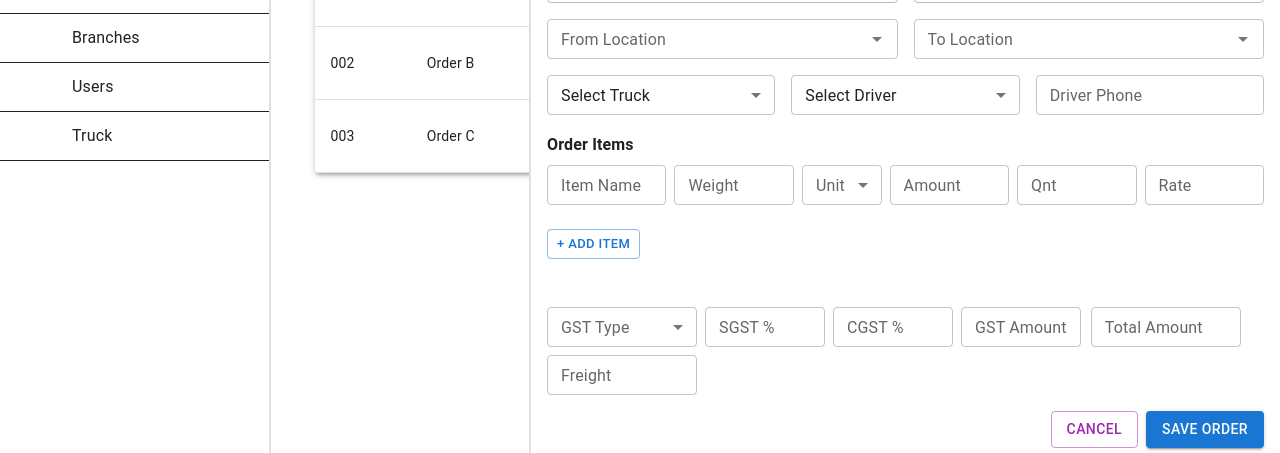
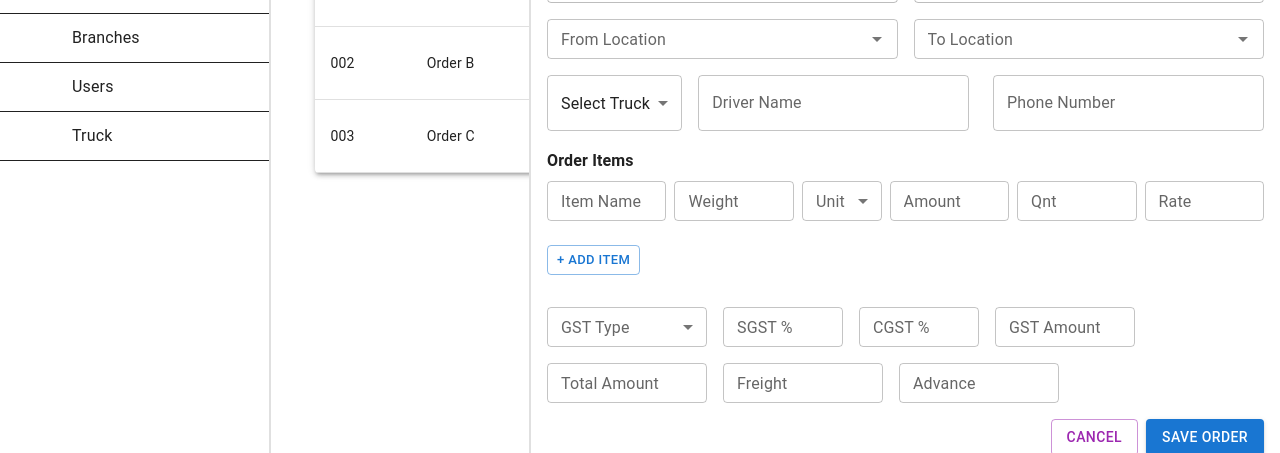
Before and after one commit to MustafaKheda/TransportUI, a React (Vite) app: page /dashboard in a window 1280 px wide. Both pictures are taken after a click on the button "ADD NEW". Shown: the part 165-618 px from the top of the page. Built offline with nearby package versions, Linux system fonts and the light colour scheme; some icons are missing.

Commit message:
order drawer updated

```diff
--- a/src/components/DashboardPage/AddNewOrderModal.jsx
+++ b/src/components/DashboardPage/AddNewOrderModal.jsx
@@ -15,6 +15,7 @@ import {
 } from "@mui/material";
 import DeleteIcon from "@mui/icons-material/Delete";
 import IconButton from "@mui/material/IconButton";
+import DriverAutocomplete from "./DriverSelectorBox";
 
 const consignerList = ["ABC Logistics", "XYZ Transport", "PQR Shipping"];
 const consigneeList = ["DEF Enterprises", "LMN Distributors", "STU Retailers"];
@@ -49,12 +50,12 @@ const AddNewOrderModal = ({ onClose }) => {
     freight: "",
   });
   const [orderItems, setOrderItems] = useState([
-    { itemName: "", weight: "", unit: "", amount: "",qnt:"",rate:"" },
+    { itemName: "", weight: "", unit: "", amount: "", qnt: "", rate: "" },
   ]);
   const addOrderItem = () => {
     setOrderItems([
       ...orderItems,
-      { itemName: "", weight: "", unit: "", amount: "",qnt:"",rate:"" },
+      { itemName: "", weight: "", unit: "", amount: "", qnt: "", rate: "" },
     ]);
   };
   const orders = [
@@ -139,7 +140,6 @@ const AddNewOrderModal = ({ onClose }) => {
           padding: 2,
         }}
       >
-
         <Autocomplete
           size="small"
           options={consignerList}
@@ -198,7 +198,6 @@ const AddNewOrderModal = ({ onClose }) => {
           }
         />
 
-
         {/* Truck, Driver Name, and Driver Phone in one line */}
         <Box sx={{ display: "flex", gap: 2, gridColumn: "span 2" }}>
           {/* Truck Number */}
@@ -222,39 +221,7 @@ const AddNewOrderModal = ({ onClose }) => {
           </Select>
 
           {/* Driver Name */}
-          <Select
-            size="small"
-            name="driverName"
-            value={orderData.driverName}
-            onChange={(e) => {
-              const selectedDriver = drivers.find((d) => d.name === e.target.value);
-              setOrderData({
-                ...orderData,
-                driverName: selectedDriver.name,
-                driverPhone: selectedDriver.phone,
-              });
-            }}
-            displayEmpty
-            sx={{ flex: 1 }}
-          >
-            <MenuItem value="" disabled>
-              Select Driver
-            </MenuItem>
-            {drivers.map((driver) => (
-              <MenuItem key={driver.name} value={driver.name}>
-                {driver.name}
-              </MenuItem>
-            ))}
-          </Select>
-
-          {/* Driver Phone */}
-          <TextField
-            size="small"
-            label="Driver Phone"
-            name="driverPhone"
-            value={orderData.driverPhone}
-            sx={{ flex: 1 }}
-          />
+          <DriverAutocomplete />
         </Box>
       </Box>
       <Box sx={{ px: 2 }}>
@@ -274,7 +241,7 @@ const AddNewOrderModal = ({ onClose }) => {
               onChange={(e) =>
                 handleOrderItemChange(index, "itemName", e.target.value)
               }
-              sx={{ flex: .6 }}
+              sx={{ flex: 0.6 }}
             />
             <TextField
               size="small"
@@ -283,9 +250,9 @@ const AddNewOrderModal = ({ onClose }) => {
               onChange={(e) =>
                 handleOrderItemChange(index, "weight", e.target.value)
               }
-              sx={{ flex: .6 }}
+              sx={{ flex: 0.6 }}
             />
-            <FormControl size="small" sx={{ flex: .4 }}>
+            <FormControl size="small" sx={{ flex: 0.4 }}>
               <InputLabel>Unit</InputLabel>
               <Select
                 value={item.unit}
@@ -306,7 +273,7 @@ const AddNewOrderModal = ({ onClose }) => {
               onChange={(e) =>
                 handleOrderItemChange(index, "amount", e.target.value)
               }
-              sx={{ flex: .6 }}
+              sx={{ flex: 0.6 }}
             />
             <TextField
               size="small"
@@ -315,7 +282,7 @@ const AddNewOrderModal = ({ onClose }) => {
               onChange={(e) =>
                 handleOrderItemChange(index, "qnt", e.target.value)
               }
-              sx={{ flex: .6 }}
+              sx={{ flex: 0.6 }}
             />
             <TextField
               size="small"
@@ -324,17 +291,18 @@ const AddNewOrderModal = ({ onClose }) => {
               onChange={(e) =>
                 handleOrderItemChange(index, "rate", e.target.value)
               }
-              sx={{ flex: .6 }}
+              sx={{ flex: 0.6 }}
             />
-            {array.length > 1 && <IconButton
+            {array.length > 1 && (
+              <IconButton
                 onClick={() => deleteOrderItem(index)}
                 color="error"
                 sx={{ px: 0 }}
               >
                 <DeleteIcon />
-            </IconButton>}
+              </IconButton>
+            )}
           </Box>
-
         ))}
 
         <Button
@@ -347,16 +315,19 @@ const AddNewOrderModal = ({ onClose }) => {
         </Button>
       </Box>
       <Box sx={{ px: 2, mt: 4 }}>
-        {/* Aligned Bottom Fields */}
-        <Grid mt={2}
-          container
-          spacing={1}
+        {/* GST Row */}
+        <Box
+          display="flex"
+          gap={2}
+          alignItems="center"
+          justifyContent="space-between"
+          flexWrap="wrap"
         >
-          <Grid container item size={9} spacing={1} gap={1}>
-
-            <Grid item size={12} display={"flex"} gap={1}>
+          {/* Left Side: GST Inputs */}
+          <Box display="flex"
+          gap={2} alignItems="center" flexWrap="wrap">
             {/* GST Type */}
-              <FormControl sx={{ minWidth: 150 }} size="small">
+            <FormControl sx={{ minWidth: 160 }} size="small">
               <InputLabel>GST Type</InputLabel>
               <Select
                 size="small"
@@ -373,7 +344,7 @@ const AddNewOrderModal = ({ onClose }) => {
               </Select>
             </FormControl>
 
-              {/* GST Inputs */}
+            {/* Conditional GST Fields */}
             {orderData.gstType === "igst" ? (
               <TextField
                 label="IGST %"
@@ -403,37 +374,48 @@ const AddNewOrderModal = ({ onClose }) => {
                 />
               </>
             )}
+
             <TextField
               label="GST Amount"
               name="amount"
               value={orderData.amount}
               onChange={handleChange}
               size="small"
-                sx={{ width: 120 }}
+              sx={{ width: 140 }}
             />
-            </Grid>
-            {/* Freight */}
+          </Box>
+
+          {/* Right Side: Totals */}
+          <Box
+          display="flex"
+          flexDirection="row"
+          gap={2}>
+            <TextField
+              label="Total Amount"
+              name="totalAmount"
+              value={orderData.totalAmount}
+              onChange={handleChange}
+              size="small"
+              sx={{ width: 160 }}
+            />
             <TextField
               label="Freight"
               name="freight"
               value={orderData.freight}
               onChange={handleChange}
               size="small"
-              sx={{ width: 150 }}
+              sx={{ width: 160 }}
             />
-          </Grid>
-          {/* Total Amount */}
-          <Grid item size={3}>
             <TextField
-              label="Total Amount"
-              name="totalAmount"
-              value={orderData.totalAmount}
+              label="Advance"
+              name="advance"
+              value={orderData.advance}
               onChange={handleChange}
               size="small"
-              sx={{ width: 150 }}
+              sx={{ width: 160 }}
             />
-          </Grid>
-        </Grid>
+          </Box>
+        </Box>
       </Box>
 
       <DialogActions sx={{ padding: "16px" }}>
@@ -444,7 +426,7 @@ const AddNewOrderModal = ({ onClose }) => {
           Save Order
         </Button>
       </DialogActions>
-    </Drawer >
+    </Drawer>
   );
 };
 
--- a/src/components/DashboardPage/DriverSelectorBox.jsx
+++ b/src/components/DashboardPage/DriverSelectorBox.jsx
@@ -1,111 +1,79 @@
 import React, { useState } from "react";
-import {
-  Autocomplete,
-  TextField,
-  Button,
-  Box,
-  Dialog,
-  DialogActions,
-  DialogContent,
-  DialogTitle,
-} from "@mui/material";
+import { TextField, Autocomplete, Box } from "@mui/material";
 
-const DriverSelector = () => {
+const DriverAutocomplete = () => {
   const [drivers, setDrivers] = useState([
-    { name: "John Doe", phone: "1234567890" },
-    { name: "Jane Smith", phone: "9876543210" },
+    { name: "John Doe", phone: "123-456-7890" },
+    { name: "Jane Smith", phone: "987-654-3210" },
+    { name: "Alex Johnson", phone: "555-123-4567" },
   ]);
 
-  const [orderData, setOrderData] = useState({
-    driverName: "",
-    driverPhone: "",
-  });
+  const [selectedDriver, setSelectedDriver] = useState(null);
+  const [inputValue, setInputValue] = useState("");
 
-  const [openDialog, setOpenDialog] = useState(false);
-  const [newDriverName, setNewDriverName] = useState("");
-  const [newDriverPhone, setNewDriverPhone] = useState("");
-
-  const handleAddDriver = () => {
-    const trimmedName = newDriverName.trim();
-    const trimmedPhone = newDriverPhone.trim();
-    if (trimmedName && trimmedPhone) {
-      const newDriver = { name: trimmedName, phone: trimmedPhone };
+  const handleSelect = (event, newValue) => {
+    if (typeof newValue === "string") {
+      // User typed a new name and hit Enter
+      const existing = drivers.find((d) => d.name === newValue);
+      if (existing) {
+        setSelectedDriver(existing);
+      } else {
+        const newDriver = { name: newValue, phone: "" };
         setDrivers((prev) => [...prev, newDriver]);
-      setOrderData({
-        driverName: trimmedName,
-        driverPhone: trimmedPhone,
-      });
+        setSelectedDriver(newDriver);
       }
-    setOpenDialog(false);
-    setNewDriverName("");
-    setNewDriverPhone("");
-  };
-
-  const handleDriverChange = (event, newValue) => {
-    if (!newValue) return;
-
-    const foundDriver = drivers.find((d) => d.name === newValue);
-    if (foundDriver) {
-      setOrderData({
-        driverName: foundDriver.name,
-        driverPhone: foundDriver.phone,
-      });
+    } else if (newValue) {
+      // Selected from list
+      setSelectedDriver(newValue);
     } else {
-      // Driver not found — open dialog with the entered name
-      setNewDriverName(newValue);
-      setNewDriverPhone(""); // reset phone
-      setOpenDialog(true);
+      // Cleared
+      setSelectedDriver(null);
     }
   };
 
   return (
-    <Box>
+    <Box sx={{ display: "flex", width: "100%", gap: 3 }}>
+      <Box sx={{ flex: 1 }}>
         <Autocomplete
           freeSolo
-        options={drivers.map((d) => d.name)}
-        value={orderData.driverName || ""}
-        onChange={(e, newValue) => handleDriverChange(e, newValue)}
+          options={drivers}
+          getOptionLabel={(option) =>
+            typeof option === "string" ? option : option.name
+          }
+          value={selectedDriver}
+          inputValue={inputValue}
+          onInputChange={(e, newInputValue) => setInputValue(newInputValue)}
+          onChange={handleSelect}
           renderInput={(params) => (
-          <TextField
-            {...params}
-            label="Select or Add Driver"
-            fullWidth
-          />
+            <TextField {...params} label="Driver Name" variant="outlined" fullWidth />
           )}
         />
+      </Box>
 
-      {/* Add Driver Dialog */}
-      <Dialog open={openDialog} onClose={() => setOpenDialog(false)}>
-        <DialogTitle>Add New Driver</DialogTitle>
-        <DialogContent>
+      <Box sx={{ flex: 1 }}>
         <TextField
-            label="Driver Name"
-            value={newDriverName || ""}
-            onChange={(e) => setNewDriverName(e.target.value)}
+          label="Phone Number"
+          variant="outlined"
           fullWidth
-            margin="dense"
+          value={selectedDriver?.phone || ""}
+          onChange={(e) => {
+            if (selectedDriver) {
+              const updatedDriver = {
+                ...selectedDriver,
+                phone: e.target.value,
+              };
+              setSelectedDriver(updatedDriver);
+              setDrivers((prev) =>
+                prev.map((d) =>
+                  d.name === selectedDriver.name ? updatedDriver : d
+                )
+              );
+            }
+          }}
         />
-          <TextField
-            label="Driver Phone"
-            value={newDriverPhone || ""}
-            onChange={(e) => setNewDriverPhone(e.target.value)}
-            fullWidth
-            margin="dense"
-          />
-        </DialogContent>
-        <DialogActions>
-          <Button onClick={() => setOpenDialog(false)}>Cancel</Button>
-          <Button
-            onClick={handleAddDriver}
-            variant="contained"
-            color="primary"
-          >
-            Add
-          </Button>
-        </DialogActions>
-      </Dialog>
+      </Box>
     </Box>
   );
 };
 
-export default DriverSelector;
+export default DriverAutocomplete;
```
Lines whose indentation alone changed are shown as unchanged.
